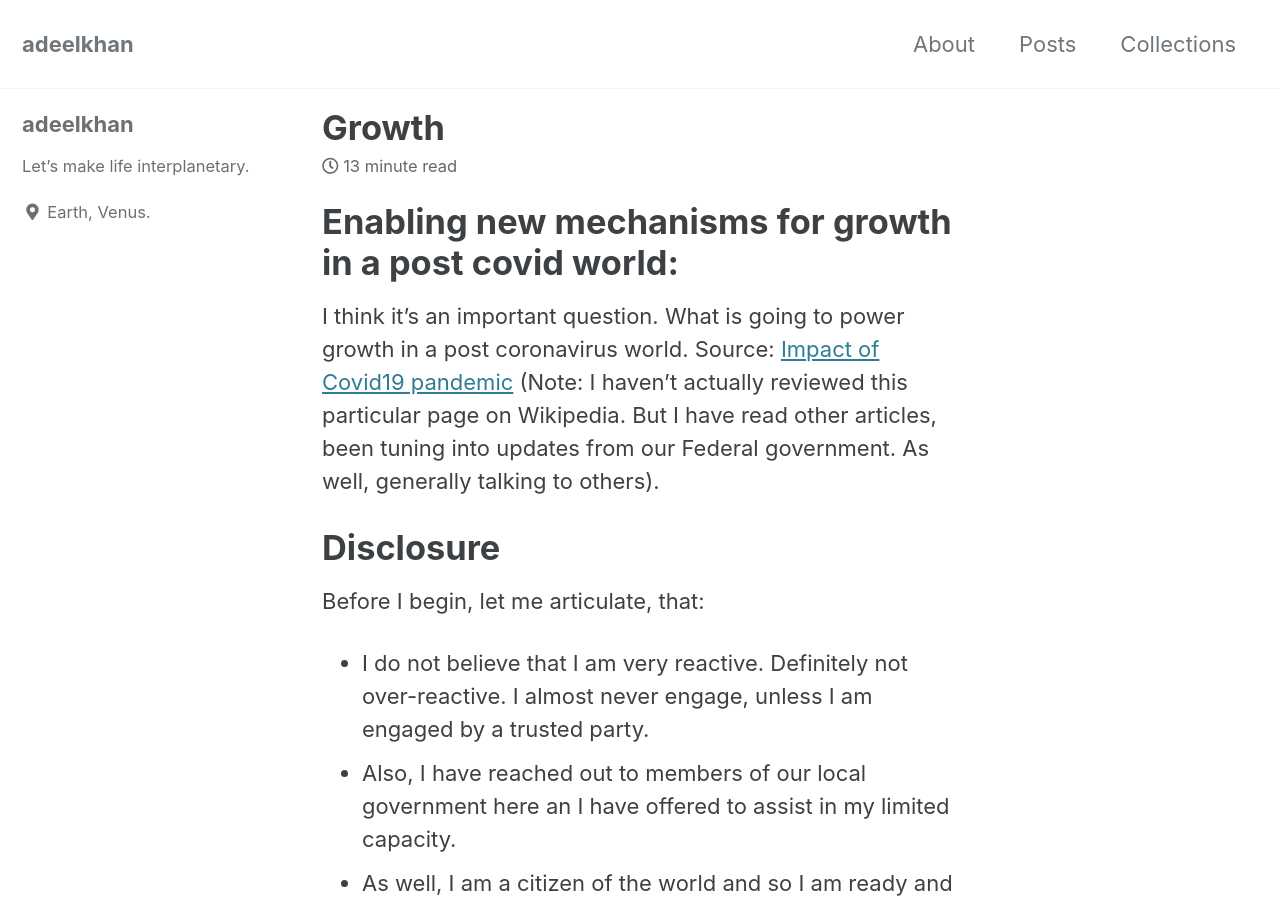
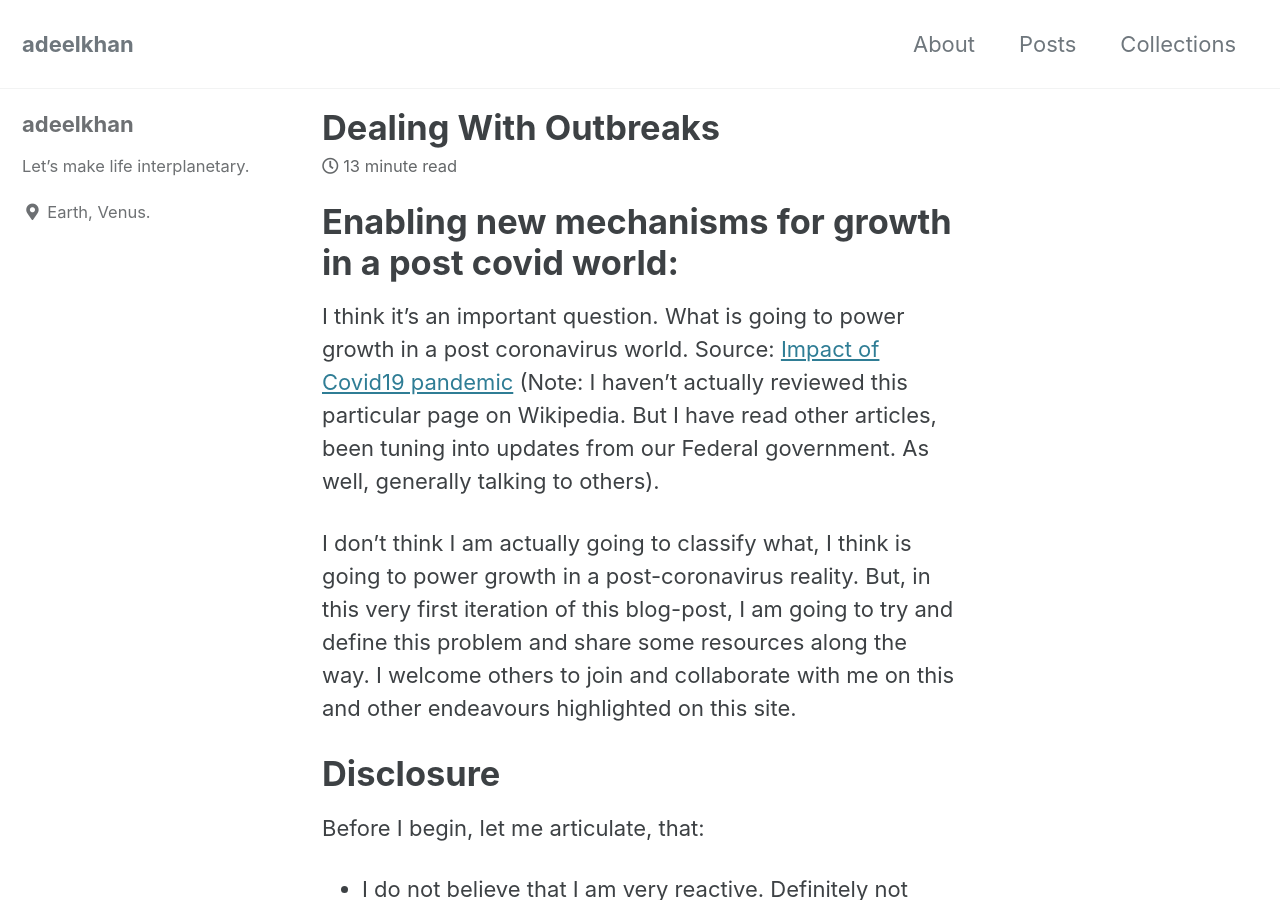
Before and after one commit to stellardreams/stellardreams.github.io, a Jekyll site: the page built from _posts/2020-09-30-Dealing-with-Outbreaks.md, in a window 1280 px wide and 900 px high. Built offline with Jekyll 4.4.1, drawn with Linux system fonts in a browser that asks for light colours; cached includes are drawn as plain includes.

Commit message:
Update and rename 2020-09-30-Growth.md to 2020-09-30-Dealing-with-Outbreaks.md
Changing the name of this blog-post. I think if I add growth prospect, then the post is going to become too long.

```diff
--- a/_posts/2020-09-30-Growth.md
+++ b/_posts/2020-09-30-Dealing-with-Outbreaks.md
@@ -1,5 +1,7 @@
 # Enabling new mechanisms for growth in a post covid world:
 I think it's an important question. What is going to power growth in a post coronavirus world. Source: [Impact of Covid19 pandemic](https://en.wikipedia.org/wiki/Impact_of_the_COVID-19_pandemic) (Note: I haven't actually reviewed this particular page on Wikipedia. But I have read other articles, been tuning into updates from our Federal government. As well, generally talking to others).
+
+I don't think I am actually going to classify what, I think is going to power growth in a post-coronavirus reality. But, in this very first iteration of this blog-post, I am going to try and define this problem and share some resources along the way. I welcome others to join and collaborate with me on this and other endeavours highlighted on this site.
 
 # Disclosure
 Before I begin, let me articulate, that:
```
